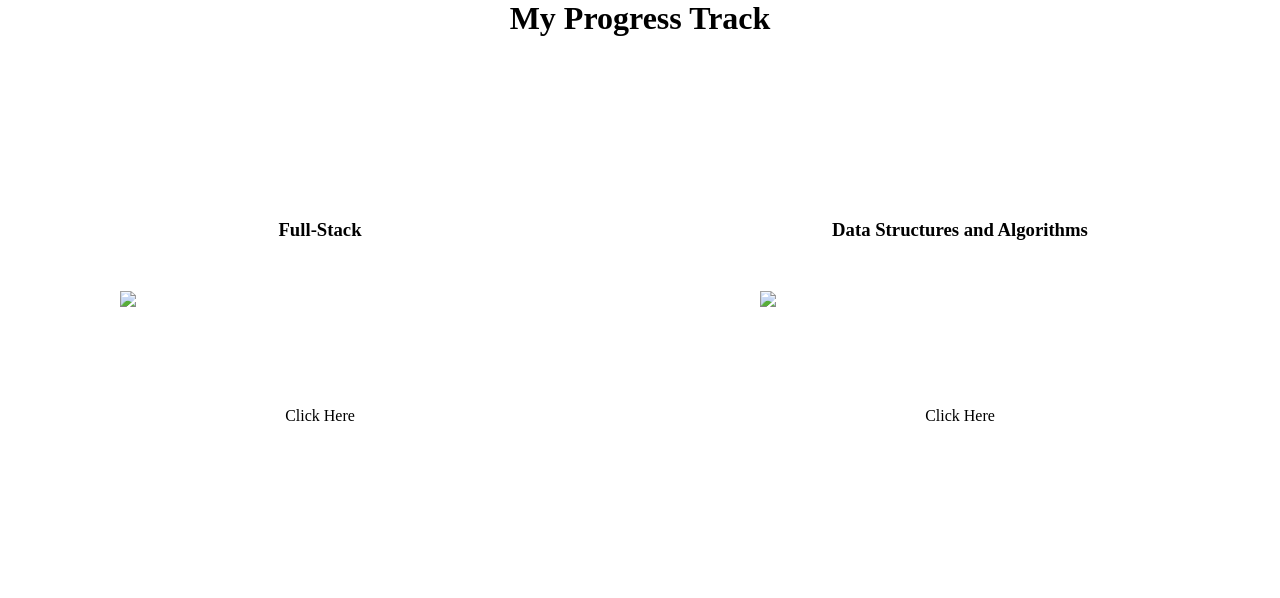
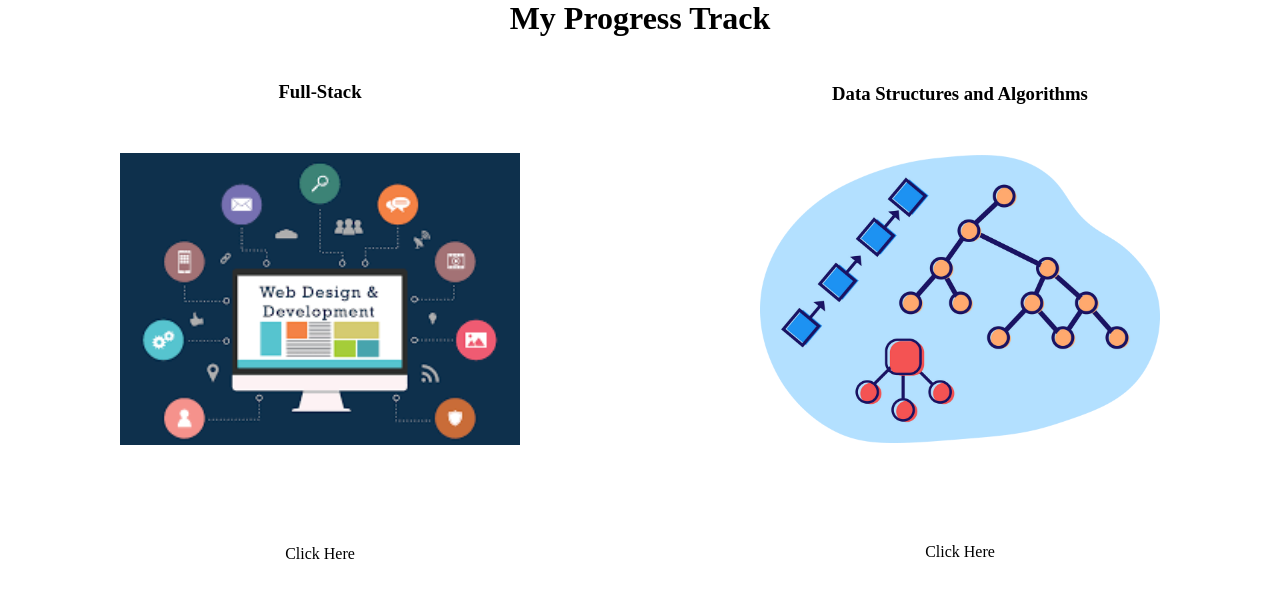
Before and after one commit to Nikhils3np4i/My-Progress-Tracking, a plain HTML site: page index.html in a window 1280 px wide. Drawn offline with Linux system fonts and the light colour scheme; the site is published under a folder, as on GitHub Pages, so addresses that start at the root find nothing.

Commit message:
Update index.html

```diff
--- a/index.html
+++ b/index.html
@@ -14,12 +14,12 @@
         <div class="container">
             <div class="fullstack">
                 <h3>Full-Stack</h3>
-                <img class="image" src="/assets/images/web-dev.png">
+                <img class="image" src="assets/images/web-dev.png">
                 <p>Click Here</p>
             </div>
             <div class="DSA">
                 <h3>Data Structures and Algorithms</h3>
-                <img class="image" src="/assets/images/dsa.png">
+                <img class="image" src="assets/images/dsa.png">
                 <p>Click Here</p>
             </div>
         </div>
```
